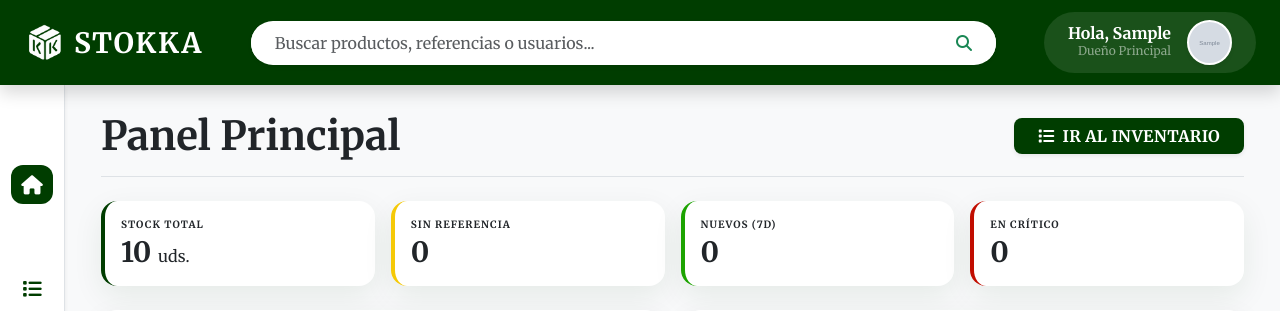
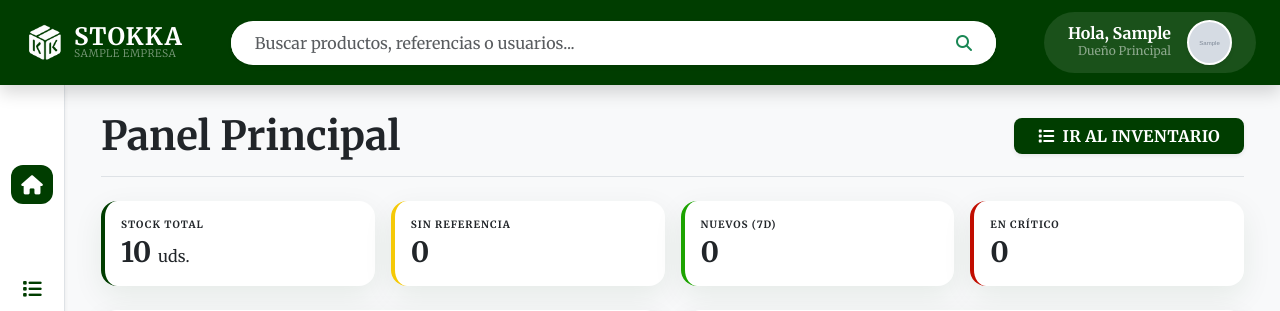
Before and after one commit to RaulGuiraoD/STOKKA, a Django app: page / in a window 1280 px wide. Shown: the top 311 px of the page. Run offline with Django 5.2, Linux system fonts and the light colour scheme; a user stored in the database is signed in; tables that the repository leaves empty hold one stand-in row (values such as "Sample post"); grey boxes marked "Sample" are stand-in pictures.

Commit message:
Detalles añadidos para nombre de la empresa (titulos)

```diff
--- a/static/css/estilos.css
+++ b/static/css/estilos.css
@@ -22,6 +22,15 @@
     --sidebar-w: 65px;
     --sidebar-w-expand: 100px;
 }
+
+.brand-container span:last-child {
+    max-width: 150px; /* Ajusta según veas */
+    white-space: nowrap;
+    overflow: hidden;
+    text-overflow: ellipsis;
+    display: inline-block;
+}
+
 body {
     font-family: 'Merriweather', serif !important;
     font-weight: 400;
--- a/templates/layouts/base.html
+++ b/templates/layouts/base.html
@@ -5,7 +5,7 @@
 <head>
     <meta charset="UTF-8">
     <meta name="viewport" content="width=device-width, initial-scale=1.0">
-    <title>STOKKA - {% block title %}{% endblock %}</title>
+    <title>{{ user.empresa.nombre|upper }} | {% block title %}{% endblock %} - STOKKA</title>
 
     <link href="https://cdn.jsdelivr.net/npm/bootstrap@5.3.0/dist/css/bootstrap.min.css" rel="stylesheet">
     <link href="https://fonts.googleapis.com/css2?family=Merriweather:wght@300;400;700;900&display=swap" rel="stylesheet">
@@ -17,12 +17,16 @@
 
 <body class="bg-light">
     <header class="dashboard-header fixed-top d-flex align-items-center justify-content-between px-3 px-md-4 shadow">
-        <div class="header-left d-flex align-items-center gap-2 cursor-pointer"
-            onclick="location.href='{% url 'index' %}'">
+        <div class="header-left d-flex align-items-center gap-2 cursor-pointer" onclick="location.href='{% url 'index' %}'">
             <img src="{% static 'assets/Logo stokka.png' %}" style="width: 42px;" class="mini-logo" alt="Logo">
-            <span class="brand-name d-none d-md-block text-white fs-3 fw-bolder" style="letter-spacing: 1.5px;">
-                STOKKA
-            </span>
+            <div class="brand-container d-none d-md-flex flex-column" style="line-height: 1;">
+                <span class="brand-name text-white fs-4 fw-bolder" style="letter-spacing: 1px;">
+                    STOKKA
+                </span>
+                <span class="text-white-50 fw-light" style="font-size: 0.65rem; letter-spacing: 0.5px; text-transform: uppercase;">
+                    {{ user.empresa.nombre }}
+                </span>
+            </div>
         </div>
 
         <div class="header-center flex-grow-1 d-flex justify-content-center px-2 px-md-5">
```
Also changed, not shown: templates/stokka/pages/gestion_usuarios.html (+6 -1 lines).
